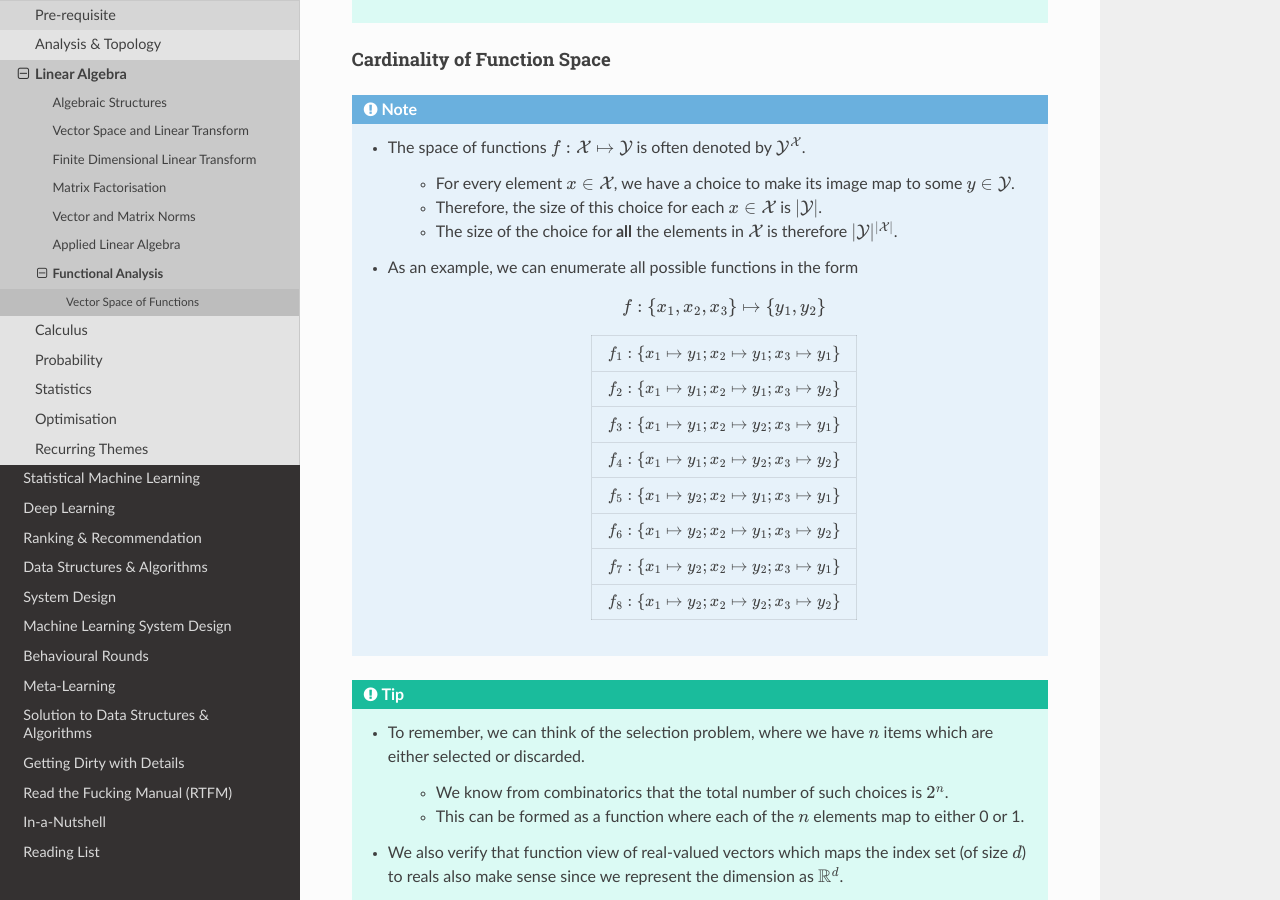
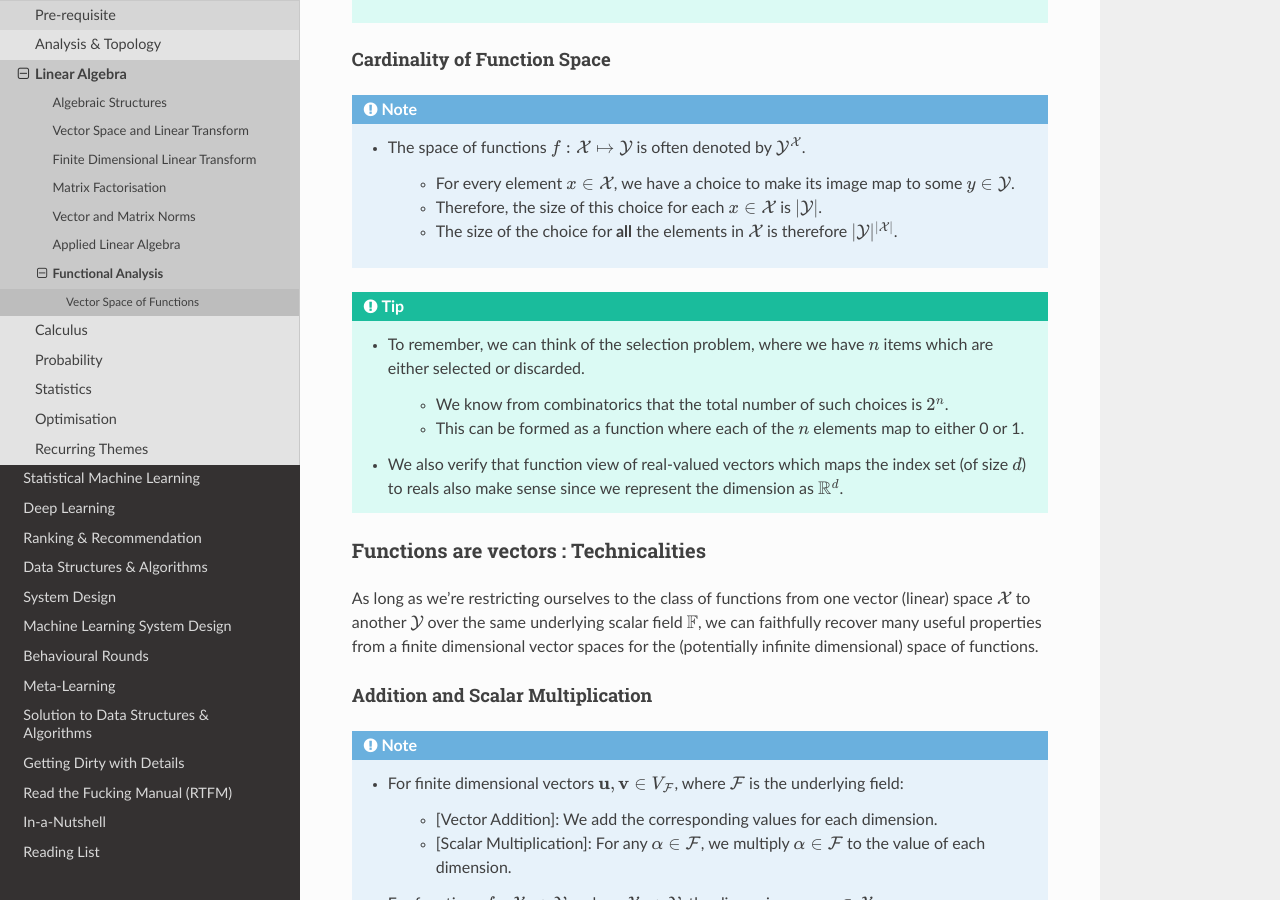
Before and after one commit to uselesstechjunks/leetcode, a Sphinx documentation site: the page built from docs/source/math/linalg/funan.rst, in a window 1280 px wide and 900 px high, scrolled down 906 px. Built offline with Sphinx 7.4.7 and the Read the Docs theme 2.0.0, drawn with Linux system fonts in a browser that asks for light colours.

Commit message:
Update funan.rst

```diff
--- a/docs/source/math/linalg/funan.rst
+++ b/docs/source/math/linalg/funan.rst
@@ -37,21 +37,6 @@ Cardinality of Function Space
 		* For every element :math:`x\in\mathcal{X}`, we have a choice to make its image map to some :math:`y\in\mathcal{Y}`.
 		* Therefore, the size of this choice for each :math:`x\in\mathcal{X}` is :math:`|\mathcal{Y}|`.
 		* The size of the choice for **all** the elements in :math:`\mathcal{X}` is therefore :math:`|\mathcal{Y}|^{|\mathcal{X}|}`.
-	* As an example, we can enumerate all possible functions in the form
-
-		.. math:: f:\{x_1,x_2,x_3\}\mapsto\{y_1,y_2\}
-
-		.. csv-table::
-			:align: center
-
-			:math:`f_1:\{x_1\mapsto y_1;x_2\mapsto y_1;x_3\mapsto y_1\}`
-			:math:`f_2:\{x_1\mapsto y_1;x_2\mapsto y_1;x_3\mapsto y_2\}`
-			:math:`f_3:\{x_1\mapsto y_1;x_2\mapsto y_2;x_3\mapsto y_1\}`
-			:math:`f_4:\{x_1\mapsto y_1;x_2\mapsto y_2;x_3\mapsto y_2\}`
-			:math:`f_5:\{x_1\mapsto y_2;x_2\mapsto y_1;x_3\mapsto y_1\}`
-			:math:`f_6:\{x_1\mapsto y_2;x_2\mapsto y_1;x_3\mapsto y_2\}`
-			:math:`f_7:\{x_1\mapsto y_2;x_2\mapsto y_2;x_3\mapsto y_1\}`
-			:math:`f_8:\{x_1\mapsto y_2;x_2\mapsto y_2;x_3\mapsto y_2\}`
 
 .. tip::
 	* To remember, we can think of the selection problem, where we have :math:`n` items which are either selected or discarded.
```
